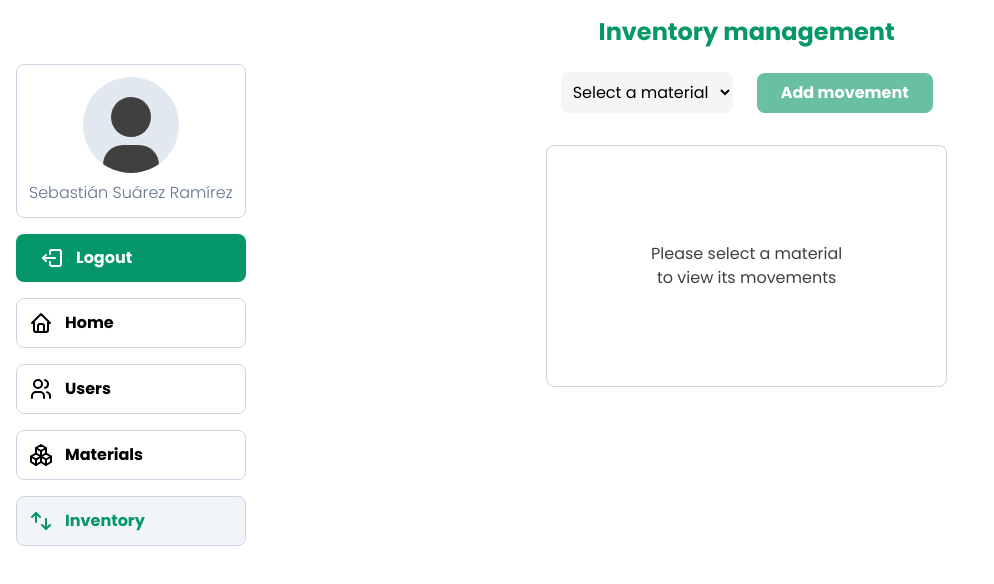
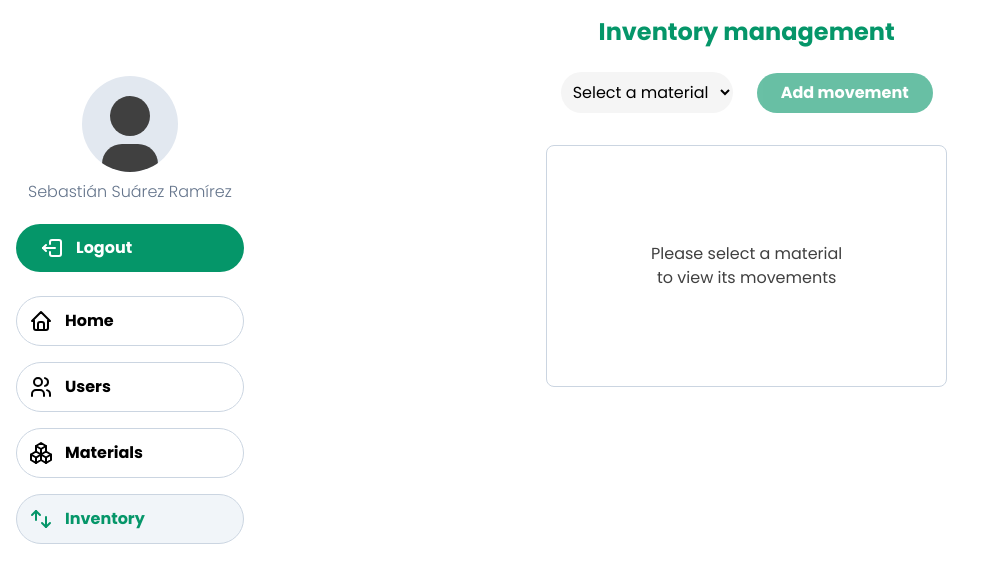
Before and after one commit to sebinllas/inventory-app, a Next.js app: page /inventory in a window 1280 px wide. Shown: the top 584 px of the page, without its empty margins (0-994 px from the left). Built offline with nearby package versions, Linux system fonts and the light colour scheme; no server answers; the database is empty.

Commit message:
update UI styles

```diff
--- a/components/common/Button.tsx
+++ b/components/common/Button.tsx
@@ -31,7 +31,7 @@ export const Button = ({
       {...rest}
       type={type}
 			disabled={disabled}
-      className={`${className} px-6 p-2 rounded-lg font-bold
+      className={`${className} px-6 p-2 rounded-full font-bold
 				${stylesClassName[styleType]} ${disabled && 'opacity-60'}
 			`}
     >
--- a/components/common/LabeledInput.tsx
+++ b/components/common/LabeledInput.tsx
@@ -24,7 +24,7 @@ export const LabeledInput = ({
         name={name}
         required={required}
         {...rest}
-        className='rounded-lg bg-neutral-100 p-2'
+        className='rounded-full bg-neutral-100 p-2'
       />
     </label>
   );
--- a/components/common/LabeledSelect.tsx
+++ b/components/common/LabeledSelect.tsx
@@ -16,7 +16,7 @@ export const LabeledSelect = ({
       <span>{label}</span>
       <select
         defaultValue={defaultValue}
-        className={`${className} rounded-lg bg-neutral-100 p-2`}
+        className={`${className} rounded-full bg-neutral-100 p-2`}
         {...rest}
       >
         {children}
--- a/components/layouts/Sidebar.tsx
+++ b/components/layouts/Sidebar.tsx
@@ -44,8 +44,8 @@ export const Sidebar = () => {
   };
   return (
     <aside className='relative'>
-      <div className='flex flex-col gap-4 px-4 fixed'>
-        <div className='text-neutral-700 p-3 flex flex-col gap-2 border-slate-300 border rounded-lg items-center'>
+      <div className='flex flex-col gap-2 px-4 fixed'>
+        <div className='text-neutral-700 p-3 flex flex-col gap-2 rounded-lg items-center'>
           <div
             className='bg-slate-200 rounded-full w-24 h-24 overflow-hidden
           flex justify-center self-center'
@@ -59,19 +59,22 @@ export const Sidebar = () => {
         <Button className='whitespace-nowrap flex gap-3 p-3'>
           <IconLogout2 /> Logout
         </Button>
+        <ul className='flex flex-col gap-4 py-4'>
           {links.map(({ label, href, icon: Icon }) => (
+            <li key={label}>
               <Link
-            key={label}
                 href={href}
                 className={`border-slate-300 border hover:bg-slate-100
-            rounded-lg p-3 flex gap-3 font-bold ${
+            rounded-full p-3 flex gap-3 font-bold ${
               pathname === href && 'text-emerald-600 bg-slate-100'
             }`}
               >
                 <Icon />
                 {label}
               </Link>
+            </li>
           ))}
+        </ul>
       </div>
     </aside>
   );
--- a/pages/inventory.tsx
+++ b/pages/inventory.tsx
@@ -11,6 +11,7 @@ import useSWR, { mutate } from 'swr';
 import { MaterialMovementsTable } from '@/components/MaterialMovementsTable';
 import toast, { Toaster } from 'react-hot-toast';
 import { useRouter } from 'next/router';
+import { LabeledSelect } from '@/components/common/LabeledSelect';
 
 const InventoryPage = () => {
   const userId = '1'; //hardcoded by now, will be dynamic later
@@ -56,9 +57,9 @@ const InventoryPage = () => {
       <h1 className='page-title'>Inventory management</h1>
       <div className='flex flex-col gap-6 items-center justify-center'>
         <div className='flex items-center justify-center py-2 gap-6'>
-          <select
+          <LabeledSelect
+            label=''
             defaultValue={selectedMaterialId || 'default'}
-            className='rounded-lg bg-neutral-100 p-2'
             onChange={(e) => setSelectedMaterialId(e.target.value)}
           >
             <option value='default' disabled>
@@ -72,7 +73,7 @@ const InventoryPage = () => {
                 </option>
               )}
             />
-          </select>
+          </LabeledSelect>
           <Button
             onClick={() => createMovementDialogRef.current?.showModal()}
             disabled={selectedMaterialId === null}
```
Lines whose indentation alone changed are shown as unchanged.
